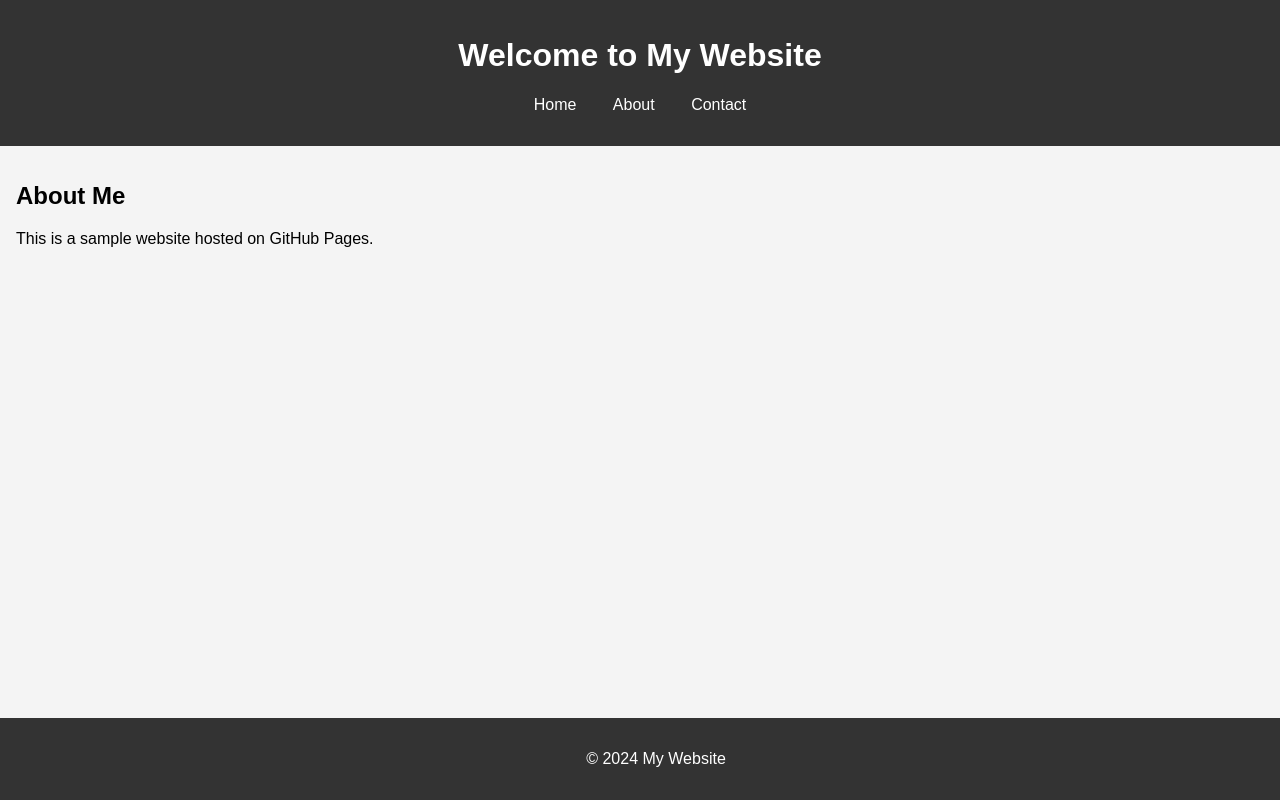
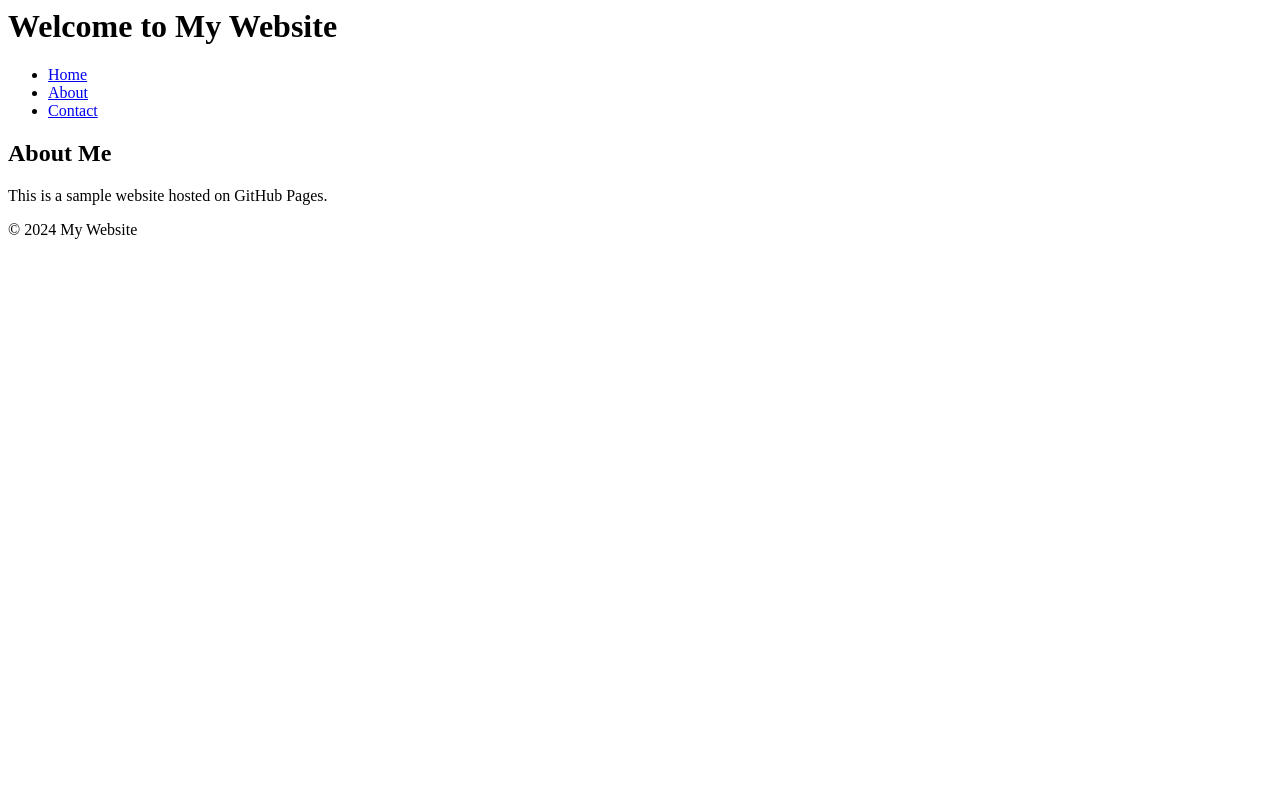
Before and after one commit to gjallonahmeti/mywebsite, a plain HTML site: page index.html in a window 1280 px wide. Drawn offline with Linux system fonts and the light colour scheme.

Commit message:
index.html

```diff
--- a/index.html
+++ b/index.html
@@ -1,55 +1,6 @@
-<!DOCTYPE html>
-<style>
-body {
-    font-family: Arial, sans-serif;
-    margin: 0;
-    padding: 0;
-    background-color: #f4f4f4;
-}
-
-header {
-    background-color: #333;
-    color: #fff;
-    padding: 1rem;
-    text-align: center;
-}
-
-nav ul {
-    list-style: none;
-    padding: 0;
-}
-
-nav ul li {
-    display: inline;
-    margin: 0 1rem;
-}
-
-nav ul li a {
-    color: #fff;
-    text-decoration: none;
-}
-
-main {
-    padding: 1rem;
-}
-
-footer {
-    background-color: #333;
-    color: #fff;
-    text-align: center;
-    padding: 1rem;
-    position: fixed;
-    width: 100%;
-    bottom: 0;
-}
-
-</style>
-<html lang="en">
+<html>
 <head>
-    <meta charset="UTF-8">
-    <meta name="viewport" content="width=device-width, initial-scale=1.0">
     <title>My GitHub Pages Site</title>
-    <link rel="stylesheet" href="styles.css">
 </head>
 <body>
     <header>
```
